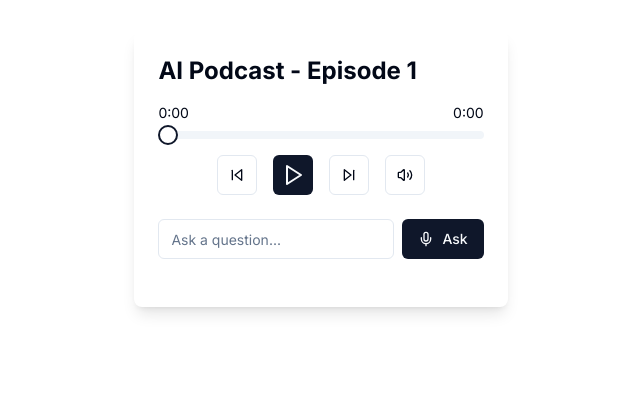
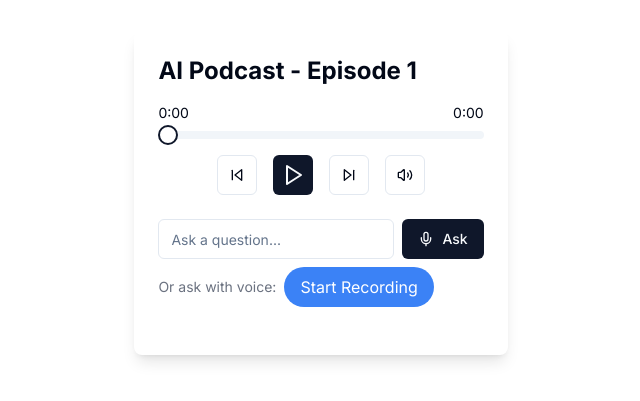
Before and after one commit to dailoOrg/dailo-app, a Next.js app: page / in a window 1280 px wide. Shown: the part 105-506 px from the top of the page, without its empty margins (319-959 px from the left). Built offline with nearby package versions, Linux system fonts and the light colour scheme.

Commit message:
feat: add voice input v01

```diff
--- /dev/null
+++ b/app/api/transcribe/route.ts
@@ -0,0 +1,37 @@
+import { NextResponse } from 'next/server'
+import OpenAI from "openai"
+import { writeFile } from 'fs/promises'
+import { join } from 'path'
+
+const openai = new OpenAI({ apiKey: process.env.OPENAI_API_KEY })
+
+export async function POST(request: Request) {
+  try {
+    const formData = await request.formData()
+    const file = formData.get('file') as File
+
+    if (!file) {
+      return NextResponse.json({ error: 'No file uploaded' }, { status: 400 })
+    }
+
+    const bytes = await file.arrayBuffer()
+    const buffer = Buffer.from(bytes)
+
+    // Save the file temporarily
+    const tempFilePath = join('/tmp', file.name)
+    await writeFile(tempFilePath, buffer)
+
+    const transcription = await openai.audio.transcriptions.create({
+      file: await import('fs').then((mod) => mod.createReadStream(tempFilePath)),
+      model: "whisper-1",
+    })
+
+    // Clean up the temporary file
+    await import('fs/promises').then((mod) => mod.unlink(tempFilePath))
+
+    return NextResponse.json({ text: transcription.text })
+  } catch (error) {
+    console.error('Error transcribing audio:', error)
+    return NextResponse.json({ error: 'Error transcribing audio' }, { status: 500 })
+  }
+}
--- /dev/null
+++ b/components/AudioInput.tsx
@@ -0,0 +1,70 @@
+import { useState, useRef } from 'react';
+
+export default function AudioInput({ onTranscription }: { onTranscription: (text: string) => void }) {
+  const [isRecording, setIsRecording] = useState(false);
+  const mediaRecorderRef = useRef<MediaRecorder | null>(null);
+  const chunksRef = useRef<Blob[]>([]);
+
+  const startRecording = async () => {
+    try {
+      const stream = await navigator.mediaDevices.getUserMedia({ audio: true });
+      const mediaRecorder = new MediaRecorder(stream);
+      mediaRecorderRef.current = mediaRecorder;
+      chunksRef.current = [];
+
+      mediaRecorder.ondataavailable = (e) => {
+        chunksRef.current.push(e.data);
+      };
+
+      mediaRecorder.onstop = async () => {
+        const audioBlob = new Blob(chunksRef.current, { type: 'audio/mpeg' });
+        await handleUpload(audioBlob);
+        stream.getTracks().forEach(track => track.stop());
+      };
+
+      mediaRecorder.start();
+      setIsRecording(true);
+    } catch (err) {
+      console.error('Error accessing microphone:', err);
+    }
+  };
+
+  const stopRecording = () => {
+    mediaRecorderRef.current?.stop();
+    setIsRecording(false);
+  };
+
+  const handleUpload = async (audioBlob: Blob) => {
+    const formData = new FormData();
+    formData.append('file', audioBlob, 'audio.mp3');
+
+    try {
+      const response = await fetch('/api/transcribe', {
+        method: 'POST',
+        body: formData,
+      });
+      const data = await response.json();
+      if (data.text) {
+        onTranscription(data.text);
+      }
+    } catch (err) {
+      console.error('Error uploading audio:', err);
+    }
+  };
+
+  return (
+    <div className="flex items-center gap-4">
+      <button
+        onClick={isRecording ? stopRecording : startRecording}
+        className={`px-4 py-2 rounded-full ${
+          isRecording
+            ? 'bg-red-500 hover:bg-red-600'
+            : 'bg-blue-500 hover:bg-blue-600'
+        } text-white`}
+      >
+        {isRecording ? 'Stop Recording' : 'Start Recording'}
+      </button>
+      {isRecording && <span className="animate-pulse text-red-500">Recording...</span>}
+    </div>
+  );
+}
--- a/components/podcast-player.tsx
+++ b/components/podcast-player.tsx
@@ -8,6 +8,7 @@ import { Slider } from "@/components/ui/slider"
 import { useOpenAI } from '@/hooks/useOpenAI'
 import { podcastQAPrompt } from '@/prompts/podcastQAPrompt'
 import { podcastTranscript } from '@/data/podcastTranscript'
+import AudioInput from './AudioInput'
 
 interface QAResponse {
   answer: string;
@@ -94,6 +95,11 @@ export function PodcastPlayer({ title, audioSrc }: PodcastPlayerProps) {
     }
   }
 
+  const handleTranscription = (text: string) => {
+    setQuestion(text);
+    handleAskQuestion();
+  };
+
   return (
     <div className="max-w-md mx-auto mt-10 p-6 bg-white rounded-lg shadow-lg">
       <h1 className="text-2xl font-bold mb-4">{title}</h1>
@@ -139,6 +145,7 @@ export function PodcastPlayer({ title, audioSrc }: PodcastPlayerProps) {
 
       {/* Question Input */}
       <div className="mb-6">
+        <div className="flex flex-col space-y-2">
           <div className="flex space-x-2">
             <Input
               type="text"
@@ -150,6 +157,11 @@ export function PodcastPlayer({ title, audioSrc }: PodcastPlayerProps) {
               <Mic className="h-4 w-4 mr-2" />
               Ask
             </Button>
+          </div>
+          <div className="flex items-center space-x-2">
+            <span className="text-sm text-gray-500">Or ask with voice:</span>
+            <AudioInput onTranscription={handleTranscription} />
+          </div>
         </div>
       </div>
 
```
Lines whose indentation alone changed are shown as unchanged.
